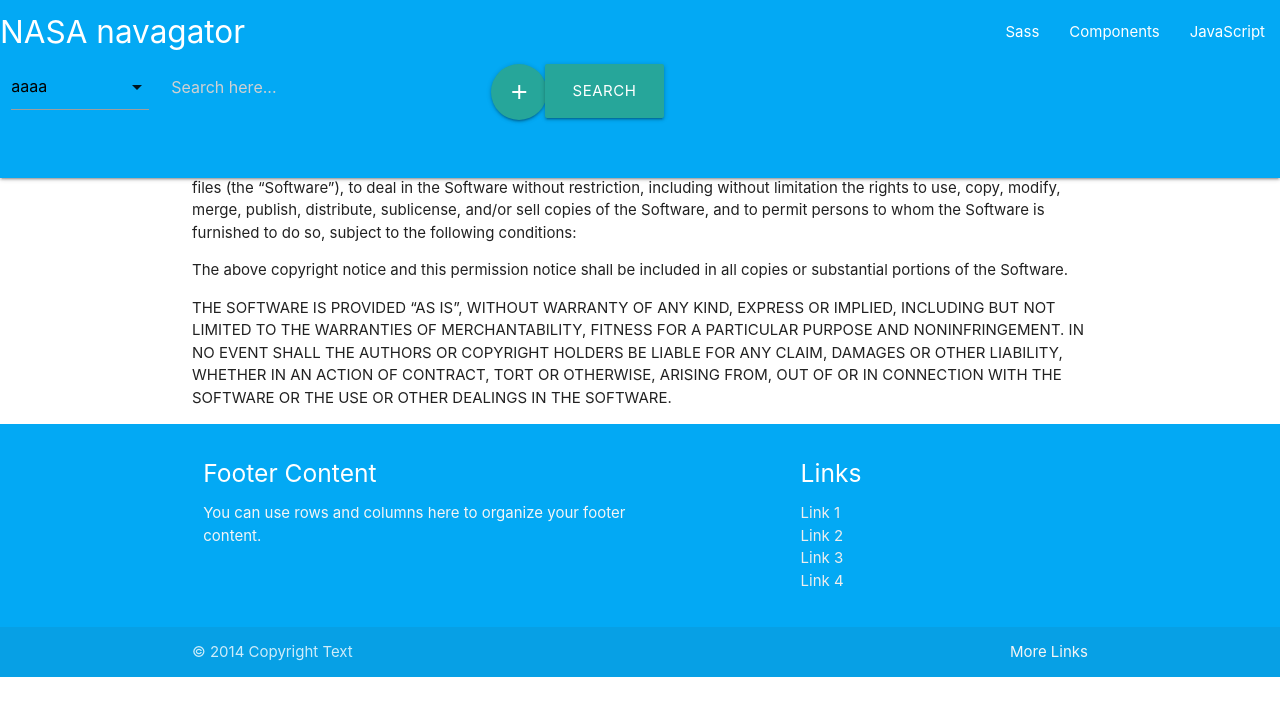
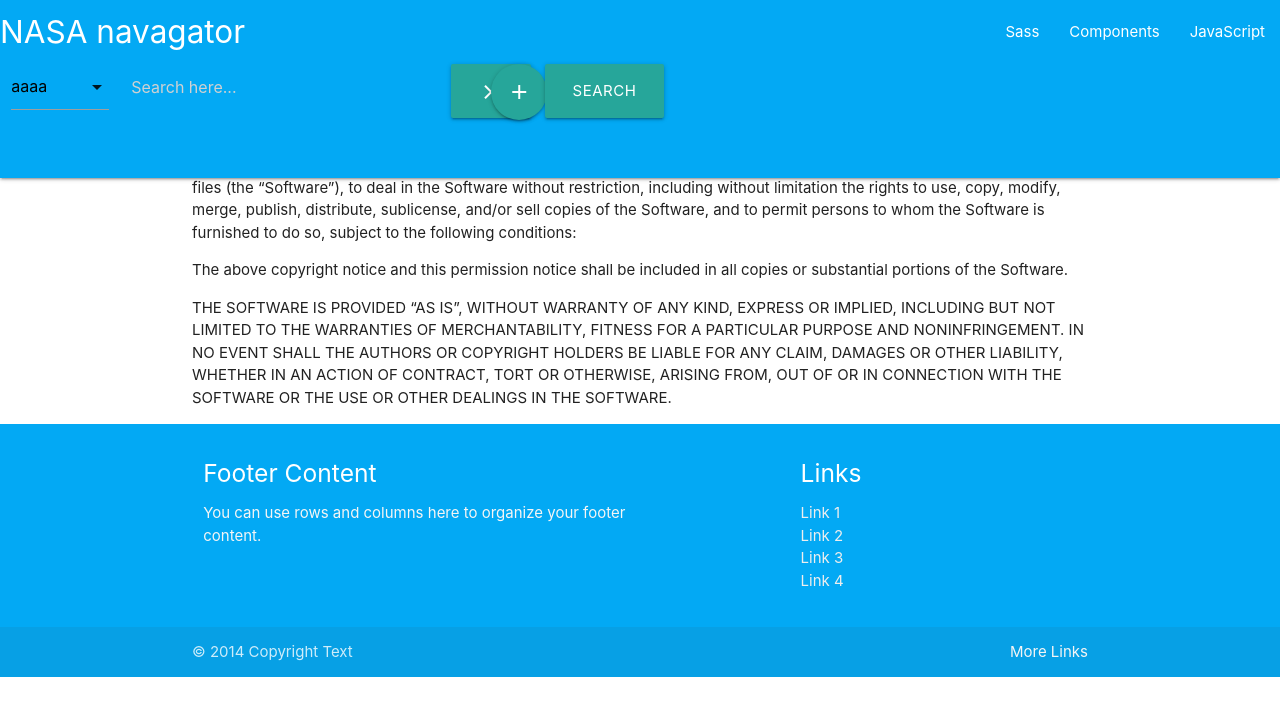
Before and after one commit to mjkern/NASAnavigator, a Jekyll site: the page built from MATERIALIZE_LICENSE.md, in a window 1280 px wide. Shown: the top 716 px of the page. Built offline with Jekyll 4.4.1, drawn with Linux system fonts in a browser that asks for light colours; our own code applies the rules of GitHub Pages for plain Markdown files.

Commit message:
add clear criterion button

```diff
--- a/_includes/header.html
+++ b/_includes/header.html
@@ -14,8 +14,9 @@
           <form class="col s6">
             <div class="row">
               <div class="col s9">
+
                 <div class="row criterion">
-                  <div class="input-field col s4">
+                  <div class="input-field col s3">
                     <select>
                       <option value="aaaa" selected >aaaa</option>
                       <option value="bbbb">bbbb</option>
@@ -25,7 +26,11 @@
                   <div class="input-field col s8">
                     <input placeholder="Search here..." id="search0" type="text" class="validate" />
                   </div>
+                  <div class="col s1">
+                    <button class="btn-large waves-effect waves-light remove-criterion"><i class="material-icons">close</i></button>
+                  </div>
                 </div>
+
               </div>
               <div class="col s1">
                 <a class="btn-floating btn-large waves-effect waves-light"><i class="material-icons">add</i></a>
```
